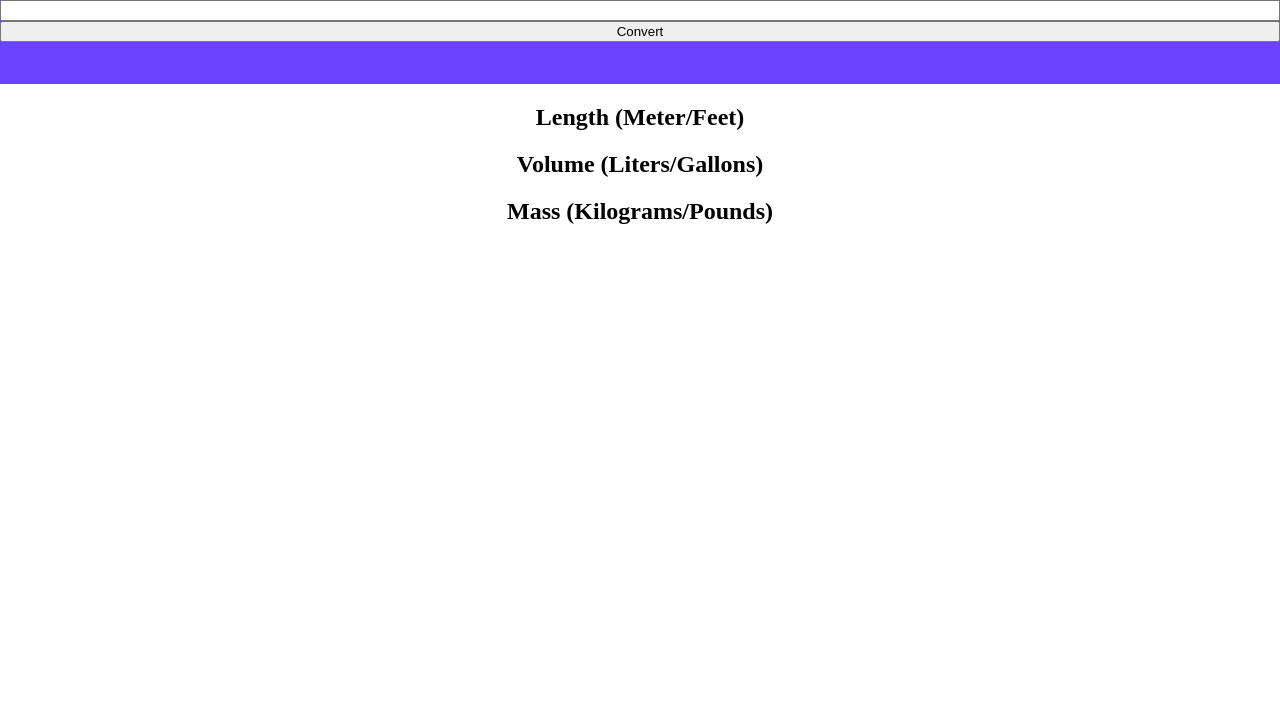
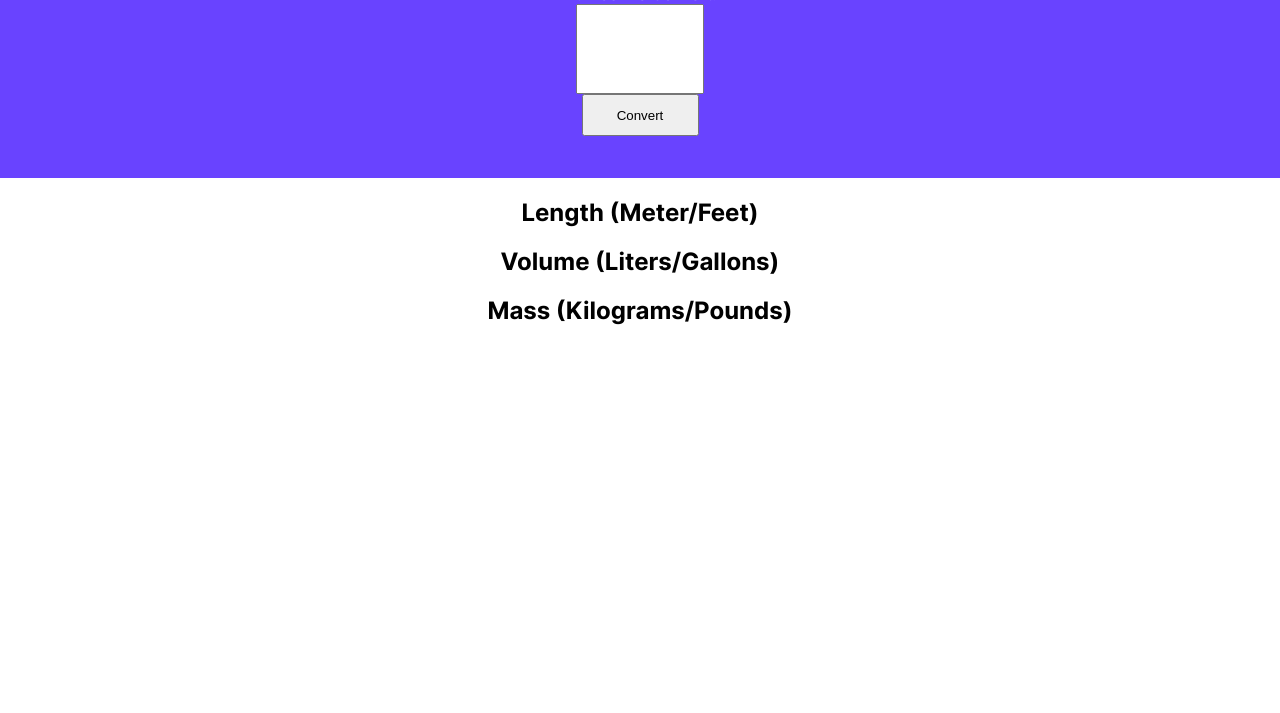
Before and after one commit to rontep/unit-conversion, a website built with Vite: page index.html in a window 1280 px wide. Shown: the part 87-800 px from the top of the page. Built offline with nearby package versions, Linux system fonts and the light colour scheme.

Commit message:
Edit input box to be type text to remove spinner arrows

```diff
--- a/index.css
+++ b/index.css
@@ -1,17 +1,35 @@
+@font-face {
+    font-family: Inter;
+    src: url(Inter-VariableFont_slnt\,wght.ttf) format('truetype');
+}
+
 body {
     margin: 0;
     text-align: center;
+    font-family: Inter, Arial, Helvetica, sans-serif
 }
 
 #input-container {
     display: flex;
     flex-direction: column;
+    justify-content: space-evenly;
+    align-items: center;
     background-color: #6943FF;
     color: #FFF;
     padding: 32px 0 42px;
 }
 
+#input-box {
+    text-align: center;
+    width: 120px;
+    height: 84px;
+}
+
+#convert-btn {
+    width: 117px;
+    height: 42px;
+}
+
 h1 {
-
     margin: inherit;
 }
--- a/index.html
+++ b/index.html
@@ -10,7 +10,7 @@
         <div id="input-container">
             <h1>Metric/Imperial Unit Conversion</h1>
             <label for="number-to-convert">Number To Convert:</label>
-            <input type="number" name="number-to-convert" id="input-box">
+            <input inputmode="decimal" type="text" name="number-to-convert" id="input-box">
             <button id="convert-btn" type="button">Convert</button>
         </div>
 
```
